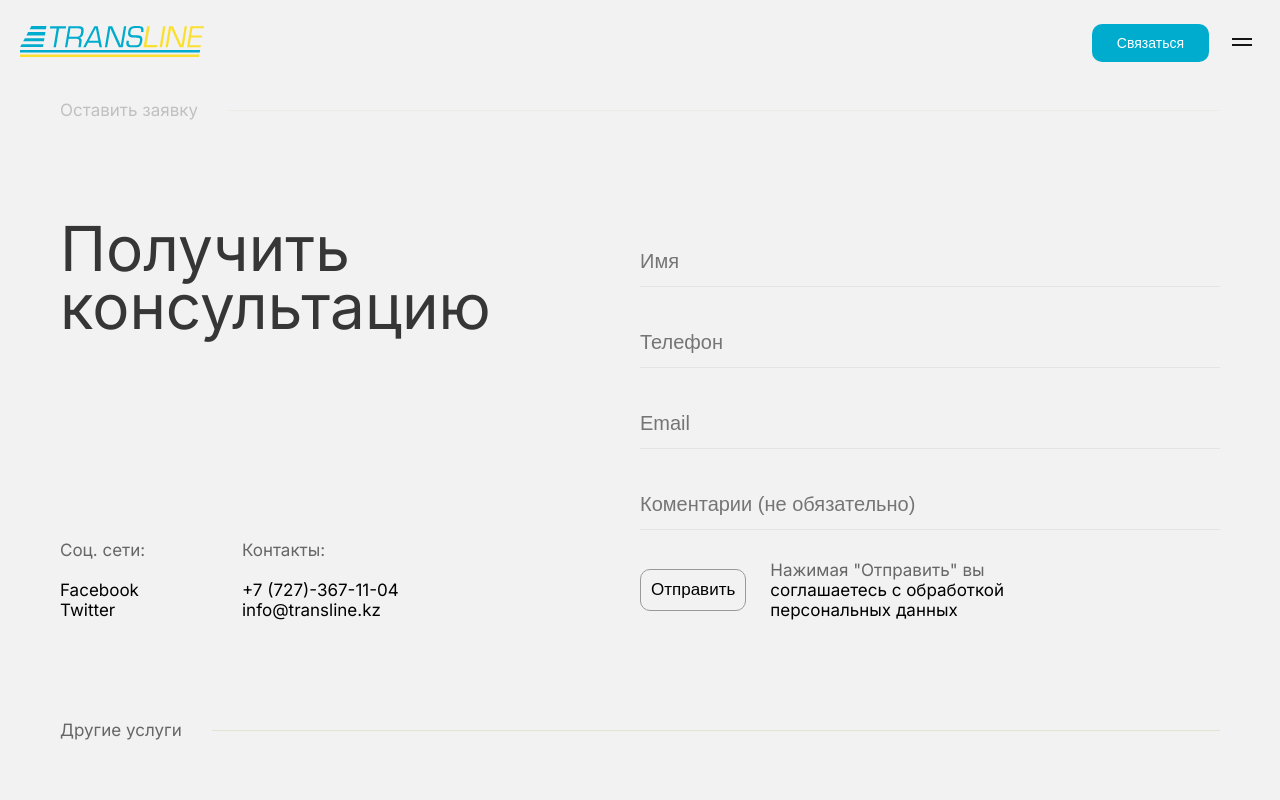
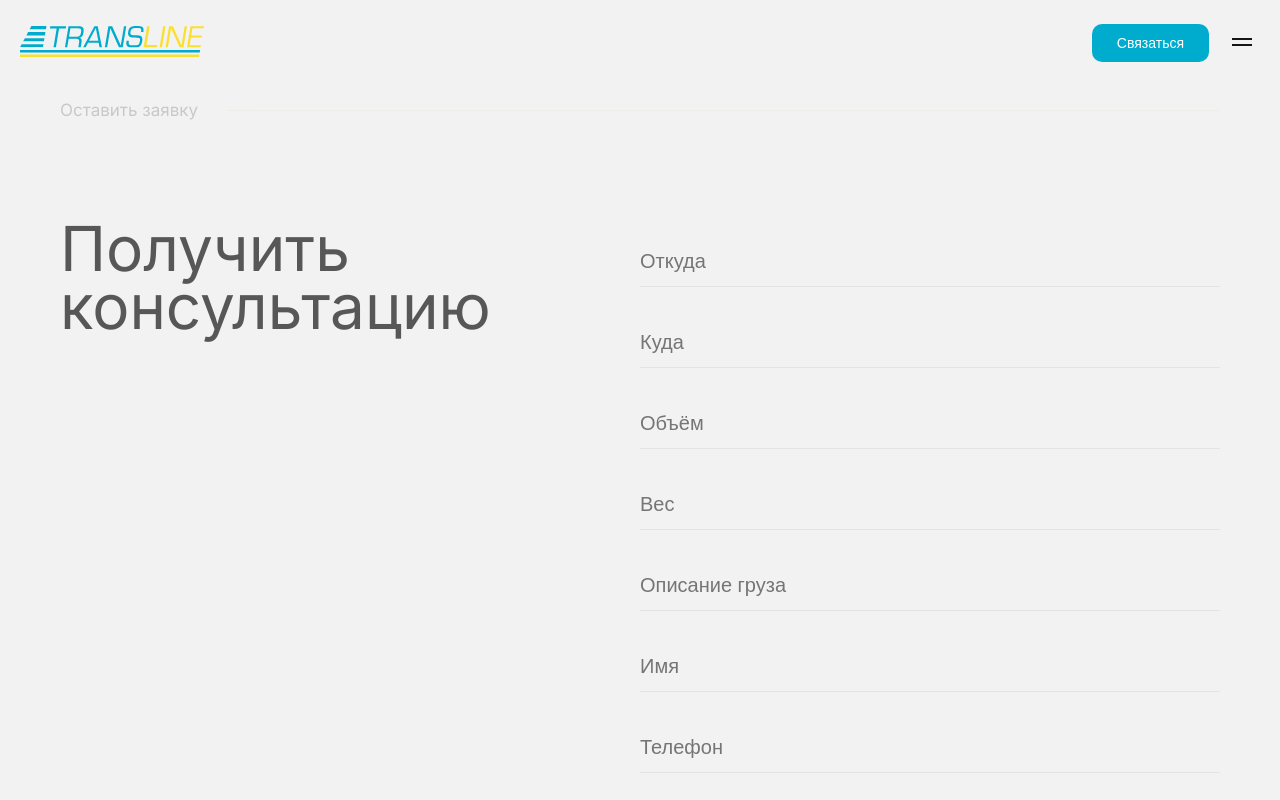
Before and after one commit to madbrine/transline-2023, a Next.js app: page /oformit-zayavku in a window 1280 px wide. Shown: the top 800 px of the page. Built offline with nearby package versions, Linux system fonts and the light colour scheme.

Commit message:
upd validate form

```diff
--- a/src/compnents/intro/index.js
+++ b/src/compnents/intro/index.js
@@ -38,14 +38,6 @@ function CoIntro() {
     const updateVolume = e => setVolume(e.target.value);
     const updateWeight = e => setWeight(e.target.value);
     const updateDescription = e => setDescription(e.target.value);
-
-    const offerData = [
-        isFrom,
-        isTo,
-        isVolume,
-        isWeight,
-        isDescription
-]
 
     function storageLoader() {
         sessionStorage.setItem('offerDataTo', isFrom)
@@ -107,7 +99,7 @@ function CoIntro() {
                         </div>
                         <div className={s['insurance-container']}>
                             <div className={s['insurance-box']}>
-                                <input className={s['insurance-checkbox']} type='checkbox'/>
+                                <input className={s['insurance-checkbox']} type='checkbox' />
                                 <div className={inter.className} id={s['text-insurance']}> Требуется страхование</div>
                             </div>
                         </div>
--- a/src/compnents/intro/styles.module.css
+++ b/src/compnents/intro/styles.module.css
@@ -14,7 +14,6 @@
     margin-block-start: 0em;
     margin-block-end: 0em;
     color: #4E4E4E;
-
 }
 
 .form-container {
--- a/src/compnents/submit-application-more/index.js
+++ b/src/compnents/submit-application-more/index.js
@@ -55,7 +55,7 @@ function CoSubmitApplicationMore(props) {
         const validationErrors = validateForm(formData);
         if (Object.keys(validationErrors).length > 0) {
             setErrors(validationErrors);
-            return console.log(validationErrors);
+            return;
         }
 
         try {
@@ -96,7 +96,7 @@ function CoSubmitApplicationMore(props) {
     };
 
     return (
-        <div>
+        <div className={inter.className}>
             <VanishDiv>
                 <MoBlockLine text="Оставить заявку" />
             </VanishDiv>
@@ -135,30 +135,41 @@ function CoSubmitApplicationMore(props) {
                 </div>
                 <div className={s['contacts-and-form-finish']}>
                     <div className={s['form-input-container']}>
-                        {
-                            props.firstForm &&
-                            offerData.from &&
-                            offerData.to &&
-                            offerData.volume &&
-                            offerData.weight &&
-                            <div className={inter.className}>
-                                <div className={s['form-input']}>
-                                    <a>Откуда: </a>{offerData.from}
-                                </div>
-                                <div className={s['form-input']}>
-                                    <a>Куда: </a>{offerData.to}
-                                </div>
-                                <div className={s['form-input']}>
-                                    <a>Объём: </a>{offerData.volume}
-                                </div>
-                                <div className={s['form-input']}>
-                                    <a>Вес: </a>{offerData.weight}
-                                </div>
-                                <div className={s['form-input']}>
-                                    <a>Описание груза: </a>{offerData.desc}
-                                </div>
-                            </div>
-                        }
+                        <input
+                            className={s['form-input']}
+                            placeholder="Откуда"
+                            name="from"
+                            defaultValue={offerData.from}
+                            onChange={handleChange}
+                        />
+                        <input
+                            className={s['form-input']}
+                            placeholder="Куда"
+                            name="to"
+                            defaultValue={offerData.to}
+                            onChange={handleChange}
+                        />
+                        <input
+                            className={s['form-input']}
+                            placeholder="Объём"
+                            name="volume"
+                            defaultValue={offerData.volume}
+                            onChange={handleChange}
+                        />
+                        <input
+                            className={s['form-input']}
+                            placeholder="Вес"
+                            name="weight"
+                            defaultValue={offerData.weight}
+                            onChange={handleChange}
+                        />
+                        <input
+                            className={s['form-input']}
+                            placeholder="Описание груза"
+                            name="desc"
+                            defaultValue={offerData.desc}
+                            onChange={handleChange}
+                        />
                         <input
                             className={s['form-input']}
                             placeholder="Имя"
@@ -166,6 +177,7 @@ function CoSubmitApplicationMore(props) {
                             value={formData.name}
                             onChange={handleChange}
                         />
+                        {errors.name && <div className={s['error-message']}>{errors.name}</div>}
                         <InputMask
                             mask="+7 (999) 999-99-99"
                             value={formData.phone}
@@ -180,6 +192,7 @@ function CoSubmitApplicationMore(props) {
                                 />
                             )}
                         </InputMask>
+                        {errors.phone && <div className={s['error-message']}>{errors.phone}</div>}
                         <input
                             className={s['form-input']}
                             placeholder="Email"
@@ -187,6 +200,7 @@ function CoSubmitApplicationMore(props) {
                             value={formData.email}
                             onChange={handleChange}
                         />
+                        {errors.email && <div className={s['error-message']}>{errors.email}</div>}
                         <input
                             className={s['form-input']}
                             placeholder="Коментарии (не обязательно)"
@@ -206,7 +220,6 @@ function CoSubmitApplicationMore(props) {
                     </div>
                 </div>
             </div>
-            {/* <div className={s['line-gray']} /> */}
         </div>
     )
 }
--- a/src/compnents/submit-application-more/styles.module.css
+++ b/src/compnents/submit-application-more/styles.module.css
@@ -4,6 +4,13 @@
     margin: 0 60px;
     justify-content: space-between;
     margin-bottom: 100px;
+}
+
+.error-message {
+    color: red;
+    font-size: 14px;
+    margin-top: -24px;
+    margin-bottom: 24px;
 }
 
 .container {
--- a/src/compnents/submit-application/index.js
+++ b/src/compnents/submit-application/index.js
@@ -43,7 +43,7 @@ function CoSubmitApplication(props) {
         const validationErrors = validateForm(formData);
         if (Object.keys(validationErrors).length > 0) {
             setErrors(validationErrors);
-            return console.log(validationErrors);
+            return;
         }
 
         try {
@@ -79,7 +79,7 @@ function CoSubmitApplication(props) {
     };
 
     return (
-        <div>
+        <div className={inter.className}>
             <VanishDiv>
                 <MoBlockLine text="Оставить заявку" />
             </VanishDiv>
@@ -123,6 +123,7 @@ function CoSubmitApplication(props) {
                             value={formData.name}
                             onChange={handleChange}
                         />
+                        {errors.name && <div className={s['error-message']}>{errors.name}</div>}
                         <InputMask
                             mask="+7 (999) 999-99-99"
                             value={formData.phone}
@@ -137,6 +138,7 @@ function CoSubmitApplication(props) {
                                 />
                             )}
                         </InputMask>
+                        {errors.phone && <div className={s['error-message']}>{errors.phone}</div>}
                         <input
                             className={s['form-input']}
                             placeholder="Email"
@@ -144,6 +146,7 @@ function CoSubmitApplication(props) {
                             value={formData.email}
                             onChange={handleChange}
                         />
+                        {errors.email && <div className={s['error-message']}>{errors.email}</div>}
                         <input
                             className={s['form-input']}
                             placeholder="Коментарии (не обязательно)"
--- a/src/compnents/submit-application/styles.module.css
+++ b/src/compnents/submit-application/styles.module.css
@@ -35,6 +35,13 @@
 .form-input-container input {
     background-color: #f2f2f2;
     outline: none;
+}
+
+.error-message {
+    color: red;
+    font-size: 14px;
+    margin-top: -24px;
+    margin-bottom: 24px;
 }
 
 .form-input {
--- a/src/pages/oformit-zayavku.js
+++ b/src/pages/oformit-zayavku.js
@@ -48,9 +48,7 @@ export default function OformitZayavku() {
             </Head>
             <main>
                 <CoHeader />
-                <CoSubmitApplicationMore
-                    firstForm
-                />
+                <CoSubmitApplicationMore />
                 <MoBlockLine text="Другие услуги" />
                 <CoBlockServices />
                 <CoFooter />
```
